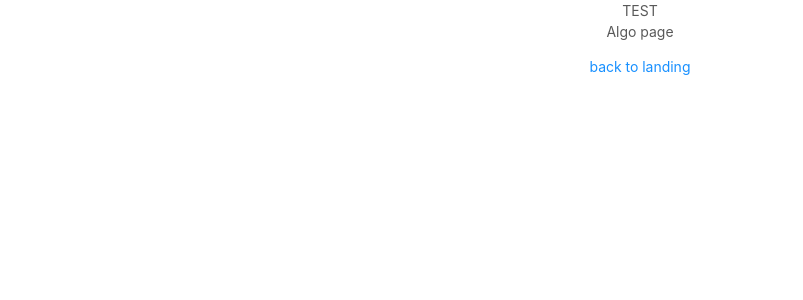
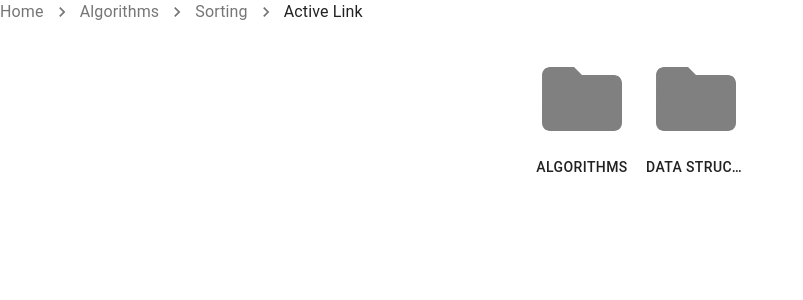
Before and after one commit to developer-student-club-thapar/algo-book, a React app: page /algo in a window 1280 px wide. Shown: the top 300 px of the page, without its empty margins (0-803 px from the left). Built offline with nearby package versions, Linux system fonts and the light colour scheme; no server answers.

Commit message:
1. File Component 2. Folder Component 3. BreadCrumbs Component

```diff
--- a/package.json
+++ b/package.json
@@ -22,6 +22,8 @@
     },
     "dependencies": {
         "@babel/node": "^7.10.5",
+        "@material-ui/core": "^4.11.0",
+        "@material-ui/icons": "^4.9.1",
         "@reach/router": "^1.3.4",
         "axios": "^0.20.0",
         "dotenv": "^8.2.0",
--- a/src/App.js
+++ b/src/App.js
@@ -15,7 +15,7 @@ function App() {
     });
     return (
         <div>
-            TEST
+            {/* TEST */}
             <Router>
                 <Landing path="/" />
                 <Algo path="/algo" />
--- a/src/components/BreadCrumbs.js
+++ b/src/components/BreadCrumbs.js
@@ -3,10 +3,25 @@ Desc:- BreadCrumbs to show the current directory
 Eg :- Home/Algorithms/Sorting/Bubble/C++
 */
 
-import React from "react";
+import React, { Fragment } from "react";
+import { Breadcrumbs, Typography, Link } from "@material-ui/core";
+import { NavigateNext } from "@material-ui/icons";
 
-const BreadCrumbs = () => {
-    return <div></div>;
+const BreadCrumbs = ({ crumbs, active }) => {
+    return (
+        <Fragment>
+            <Breadcrumbs separator={<NavigateNext fontSize="small" />}>
+                {crumbs.map((item, index) => {
+                    return (
+                        <Link color="inherit" href={item.link} key={index}>
+                            {item.name}
+                        </Link>
+                    );
+                })}
+                <Typography color="textPrimary">{active}</Typography>
+            </Breadcrumbs>
+        </Fragment>
+    );
 };
 
 export default BreadCrumbs;
--- a/src/components/Folder.js
+++ b/src/components/Folder.js
@@ -2,10 +2,58 @@
 Component to be displayed as folder
 */
 
-import React from "react";
+import React, { Fragment } from "react";
+import FolderIcon from "@material-ui/icons/Folder";
+import {
+    makeStyles,
+    Button,
+    Grid,
+    Typography,
+    Tooltip,
+} from "@material-ui/core";
 
-const Folder = () => {
-    return <div></div>;
+const useStyles = makeStyles({
+    folder: {
+        fontSize: "6rem",
+        color: "grey",
+    },
+    txt: {
+        maxWidth: "100px",
+    },
+});
+
+const Folder = ({ name, link }) => {
+    const classes = useStyles();
+
+    const clickHandler = (e) => {
+        e.preventDefault();
+        console.log(link);
+    };
+
+    return (
+        <Fragment>
+            <Tooltip title={name} arrow>
+                <Button onClick={clickHandler}>
+                    <Grid
+                        container
+                        direction="column"
+                        justify="center"
+                        alignItems="stretch"
+                        spacing={0}
+                    >
+                        <Grid item>
+                            <FolderIcon className={classes.folder} />
+                        </Grid>
+                        <Grid item className={classes.txt}>
+                            <Typography variant="button" display="block" noWrap>
+                                {name}
+                            </Typography>
+                        </Grid>
+                    </Grid>
+                </Button>
+            </Tooltip>
+        </Fragment>
+    );
 };
 
 export default Folder;
--- a/src/pages/Algo.js
+++ b/src/pages/Algo.js
@@ -4,14 +4,24 @@ Page where 2 "folders" of Algo and DS would be displayed
 Home
 */
 
-import React from "react";
-import { Link } from "@reach/router";
+import React, { Fragment } from "react";
+import Folder from "../components/Folder";
+import BreadCrumbs from "../components/BreadCrumbs";
 
 export default function Algo() {
     return (
-        <div>
-            <p>Algo page</p>
-            <Link to="/">back to landing</Link>
-        </div>
+        <Fragment>
+            <BreadCrumbs
+                crumbs={[
+                    { name: "Home", link: "/" },
+                    { name: "Algorithms", link: "/algo" },
+                    { name: "Sorting", link: "/algo/sorting" },
+                ]}
+                active="Active Link"
+            />
+            <br />
+            <Folder name="Algorithms" link="algo" />
+            <Folder name="Data Structures" link="ds" />
+        </Fragment>
     );
 }
```
Also changed, not shown: src/components/File.js (+49 -4 lines), 1 other file (tests, documents, lock files or other folders).
